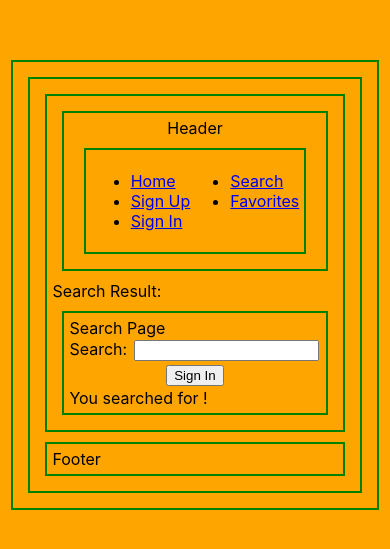
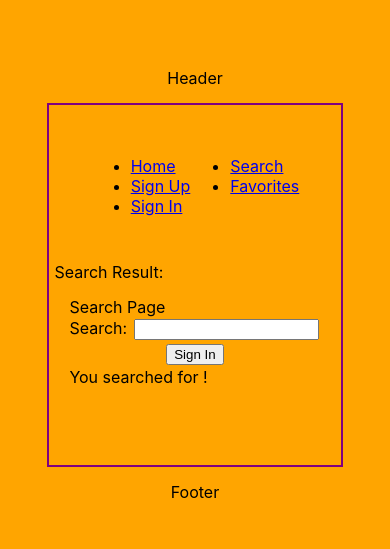
Before and after one commit to franco-ortega/lab-14-favorites-api-fe, a React (Create React App) app: page /search in a window 390 px wide. Shown: the part 137-686 px from the top of the page. Built offline with nearby package versions, Linux system fonts and the light colour scheme.

Commit message:
add more css to make site phone-friendly

```diff
--- a/src/App.css
+++ b/src/App.css
@@ -1,6 +1,9 @@
 html {
   height: 100%;
   width: vw;
+  display: flex;
+  flex-direction: column  ;
+  justify-content: center;
 }
 
 body {
@@ -16,7 +19,7 @@ body {
 div {
   margin: 10px;
   padding: 5px;
-  border: solid 2px green;
+  /* border: solid 2px green; */
   background-color: orange;
 }
 
@@ -28,7 +31,16 @@ button {
   margin: 2px;
 }
 
-.header-div {
+.main-div{
+  height: 350px;
+  border: solid 2px purple;
+}
+
+.header-div, .footer-div {
+  text-align: center;
+}
+
+.nav-div {
   display: flex;
   flex-direction: column;
   align-items: center;
@@ -49,3 +61,11 @@ button {
 button {
   width: fit-content;
 }
+
+
+@media (min-width: 600px) {
+  .main-div {
+    height: 400px;
+    width: 500px;
+  }
+}
--- a/src/App.js
+++ b/src/App.js
@@ -6,6 +6,7 @@ import {
 } from 'react-router-dom';
 import './App.css';
 import Header from './Header.js';
+import Nav from './Nav.js';
 import Home from './Home.js';
 import SignUp from './SignUp.js';
 import SignIn from './SignIn.js';
@@ -32,10 +33,11 @@ handleSubmitSearch = (e) => {
   render() {
     return (
       <div>
-        <div>
+        <Header />
+        <div className='main-div'>
 
                 <Router>
-                  <Header />
+                  <Nav />
                   Search Result: {this.state.searchTerm}
                     <Switch>
                         <Route
@@ -68,11 +70,8 @@ handleSubmitSearch = (e) => {
                         />
                     </Switch>
                 </Router>
-            </div>
-
+        </div>
         <Footer />
-
-
       </div>
     )
   }
--- a/src/Footer.js
+++ b/src/Footer.js
@@ -3,7 +3,7 @@ import React, { Component } from 'react'
 export default class Footer extends Component {
     render() {
         return (
-            <div>
+            <div className='footer-div'>
                 Footer
             </div>
         )
--- a/src/Header.js
+++ b/src/Header.js
@@ -1,22 +1,10 @@
 import React, { Component } from 'react'
-import { Link } from 'react-router-dom';
 
 export default class Header extends Component {
     render() {
         return (
             <div className='header-div'>
                 Header
-                <div className='links-div'>
-                    <ul>
-                        <li><Link to="/">Home</Link></li>
-                        <li><Link to="/signup">Sign Up</Link></li>
-                        <li><Link to="/signin">Sign In</Link></li>
-                    </ul>
-                    <ul>
-                        <li><Link to="/search">Search</Link></li>
-                        <li><Link to="/favorites">Favorites</Link></li>
-                    </ul>
-                </div>
             </div>
         )
     }
--- /dev/null
+++ b/src/Nav.js
@@ -0,0 +1,22 @@
+import React, { Component } from 'react'
+import { Link } from 'react-router-dom';
+
+export default class Header extends Component {
+    render() {
+        return (
+            <div className='nav-div'>
+                <div className='links-div'>
+                    <ul>
+                        <li><Link to="/">Home</Link></li>
+                        <li><Link to="/signup">Sign Up</Link></li>
+                        <li><Link to="/signin">Sign In</Link></li>
+                    </ul>
+                    <ul>
+                        <li><Link to="/search">Search</Link></li>
+                        <li><Link to="/favorites">Favorites</Link></li>
+                    </ul>
+                </div>
+            </div>
+        )
+    }
+}
```
